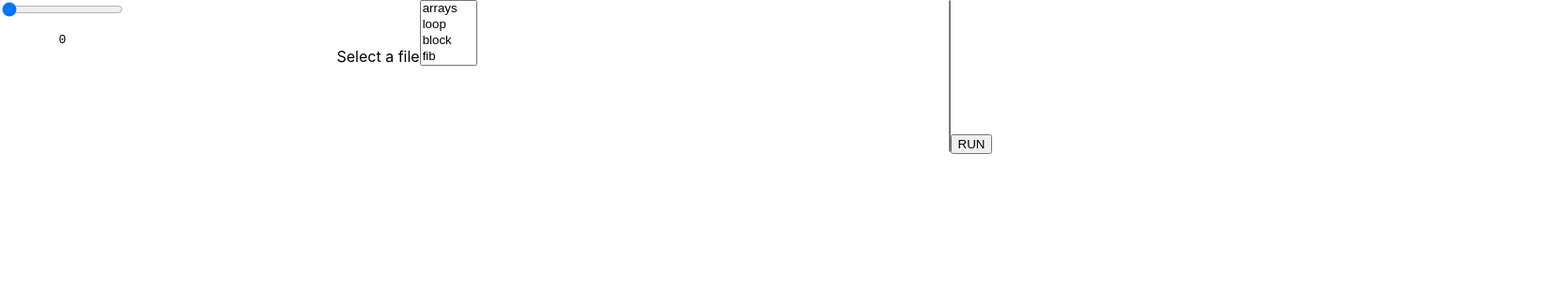
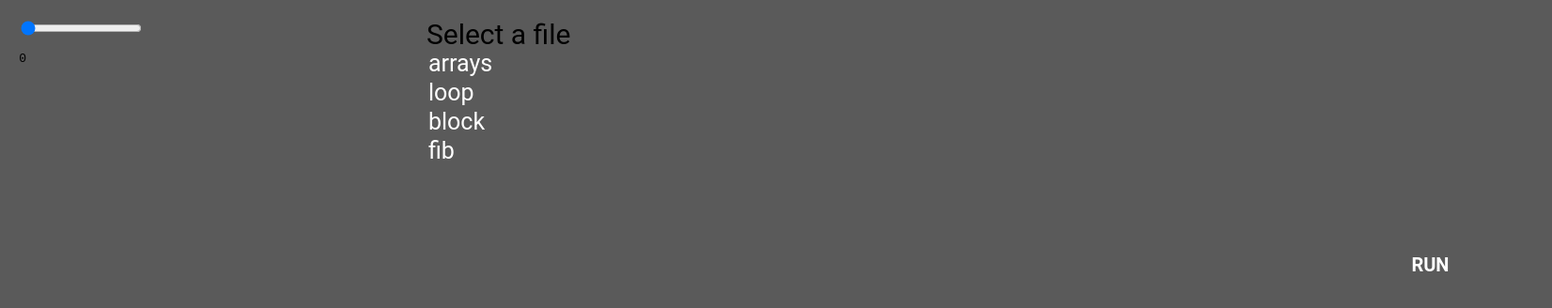
Before and after one commit to MirkoMassa/wasmmts-gui, a React (Create React App) app: page / in a window 1280 px wide. Shown: the top 328 px of the page at 94% size, 1652 px wide, since content can reach past the window. Built offline with nearby package versions, Linux system fonts and the light colour scheme.

Commit message:
I'm so bad at styling and I don't like it

```diff
--- a/src/App.css
+++ b/src/App.css
@@ -1,8 +1,171 @@
+body{
+  background-color:#5A5A5A;
+}
+
 .App {
   display: grid;
+  grid-template-columns: 40ch 90ch auto;
+  grid-gap: 30px;
+  margin: 2ch;
+}
+
+.slidercontainer {
+  position: relative;
+  overflow: hidden;
+}
+
+.Slider {
+  cursor: pointer;
+  position: relative;
+  width: 100%;
+  height: auto;
+  transition: transform 0.3s ease-in-out;
+}
+
+span {
+  display: block;
+  font-family: 'Roboto', sans-serif;
+  font-size: 30px;
+  color:Black;
+}
+.SelectLabel {
+  font-family: 'Roboto', sans-serif;
+  font-size: 20px;
+  color:Black;
   text-align: center;
-  grid-gap: 0;
-  height: 100vh;
-  grid-template-rows: 1fr;
-  grid-template-columns: 1fr 600px 600px 1fr;
+  background-color: white;
 }
+select {
+  appearance: none;
+  background-color: transparent;
+  border: black;
+  padding: 0 1em 0 0;
+
+  width: 100%;
+  font-family: inherit;
+  font-size: inherit;
+  cursor: inherit;
+  line-height: inherit;
+
+  z-index: 1;
+
+  outline: none;
+  overflow-y: auto;
+}
+
+option {
+  font-family: 'Roboto', sans-serif;
+  font-size: 25px;
+  color:white;
+}
+.OptionFile {
+  text-align: left;
+}
+.OptionFunc {
+  text-align: right;
+}
+
+img {
+  pointer-events: none;
+  -webkit-user-drag: none;
+  user-select: none;
+  -moz-user-select: none;
+  -webkit-user-select: none;
+  -ms-user-select: none;
+}
+
+
+.FileSelector {
+  display: block;
+  grid-template-areas: "select";
+  align-items: center;
+  position: relative;
+
+  min-width: 15ch;
+  max-width: 30ch;
+
+  font-size: 1.25rem;
+  line-height: 1.1;
+}
+
+.FunctionSelector {
+  display: block;
+  grid-template-areas: "select";
+  align-items: center;
+  position: relative;
+  margin-top: -2ch;
+}
+.watText {
+  font-family: 'Roboto', sans-serif;
+  font-size: 15px;
+  color:white;
+  text-align: left;
+}
+
+.Description {
+  font-family: 'Roboto', sans-serif;
+  font-size: 16px;
+  color:white;
+  text-align: center;
+}
+.StackLabel {
+  font-family: 'Roboto', sans-serif;
+  font-size: 30px;
+  color:white;
+  text-align: center;
+}
+.StateVal {
+  font-family: 'Roboto', sans-serif;
+  font-size: 30px;
+  color:white;
+  text-align: center;
+}
+
+.Desc {
+  font-family: 'Roboto', sans-serif;
+  font-size: 20px;
+  color:white;
+  text-align: center;
+}
+
+.RunBtn {
+  background: #e74c3c;
+  color: #fff;
+
+}
+
+.RunBtn:hover {
+  background: #c0392b;
+}
+
+.RunBtn:active {
+  background: #c0392b;
+  top: 2px;
+}
+
+.RunBtn:before {
+  position: absolute;
+  height: 100%;
+  left: 0;
+  top: 0;
+  line-height: 3;
+  font-size: 140%;
+  width: 60px;
+}
+button {
+  border: none;
+  font-family: 'Roboto', sans-serif;
+  font-size: 20px;
+  color:white;
+  background: none;
+  cursor: pointer;
+  padding: 25px 80px;
+  margin: 15px 30px;
+  text-transform: uppercase;
+  font-weight: 700;
+  outline: none;
+  position: relative;
+  -webkit-transition: all 0.3s;
+  -moz-transition: all 0.3s;
+  transition: all 0.3s;
+}
```
